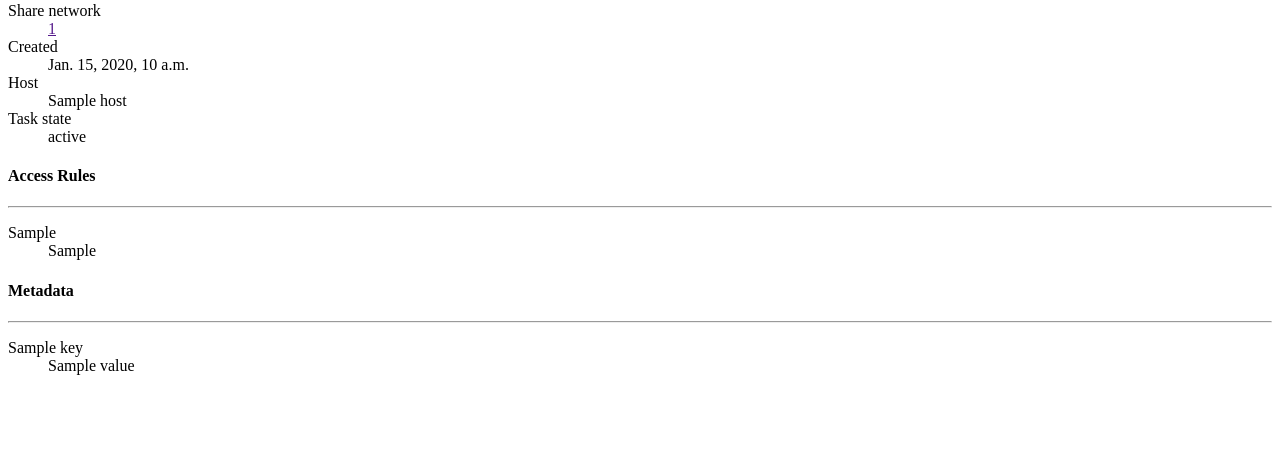
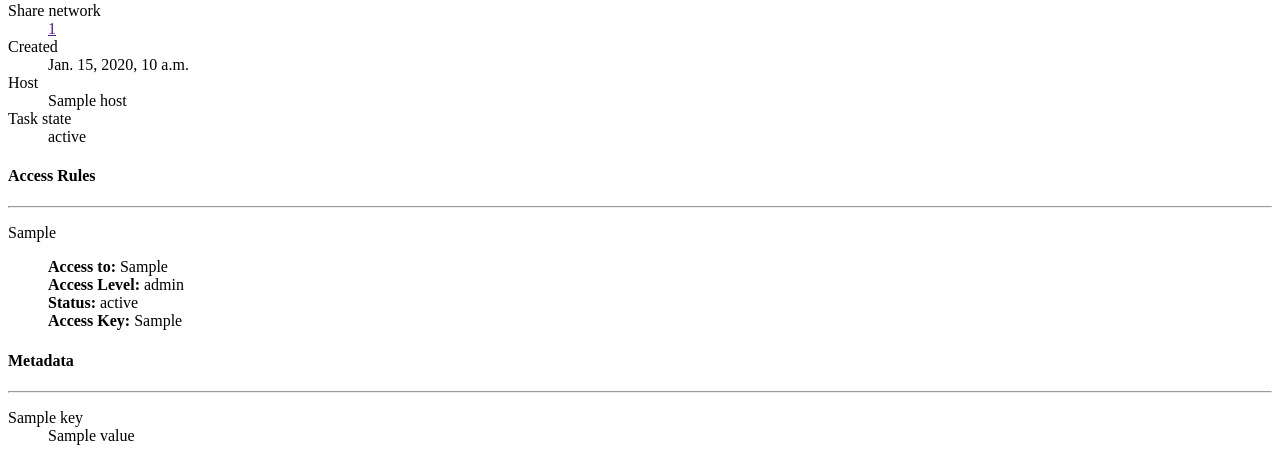
Before and after one commit to openstack/manila-ui, a Django app: template manila_ui/dashboards/project/shares/templates/shares/shares/_detail_overview.html in a window 1280 px wide. Shown: the part 582-1043 px from the top of the page. Before the commit the page ends 957 px from the top, so only its background shows below. Run offline with Django 3.2, Linux system fonts and the light colour scheme; the template is opened without the code that fills it: most values are stand-ins (such as "Sample title", 1, 10 or a date in 2020).

Commit message:
Add access key column to rules table
To align with the functionality offered by the CLI, this patch
adds an "Access Key" column to the rules table.

The access key is also added to the share details overview.

For completeness, also the access level and the state are now
listed in the details overview.

Change-Id: I38516e453e300b4c08a7da5de4acf09d2bdac4d2
Closes-Bug: #1638934

```diff
--- a/manila_ui/dashboards/project/shares/shares/tables.py
+++ b/manila_ui/dashboards/project/shares/shares/tables.py
@@ -281,6 +281,7 @@ class RulesTable(tables.DataTable):
     access_level = tables.Column(
         "access_level", verbose_name=_("Access Level"))
     status = tables.Column("state", verbose_name=_("Status"))
+    access_key = tables.Column("access_key", verbose_name=_("Access Key"))
 
     def get_object_display(self, obj):
         return obj.id
--- a/manila_ui/dashboards/project/shares/templates/shares/shares/_detail_overview.html
+++ b/manila_ui/dashboards/project/shares/templates/shares/shares/_detail_overview.html
@@ -76,7 +76,12 @@
   <dl class="dl-horizontal">
   {% for rule in share.rules %}
     <dt>{{ rule.access_type }}</dt>
-    <dd>{{ rule.access_to }}</dd>
+    <dd><p>
+      <div><b>Access to: </b>{{ rule.access_to }}</div>
+      <div><b>Access Level: </b>{{ rule.access_level }}</div>
+      <div><b>Status: </b>{{ rule.state }}</div>
+      <div><b>Access Key: </b>{{ rule.access_key }}</div>
+    </p></dd>
   {% endfor %}
   </dl>
 </div>
```
Also changed, not shown: manila_ui/tests/dashboards/project/shares/shares/tests.py (+14 -1 lines), manila_ui/tests/dashboards/project/shares/test_data.py (+6 -5 lines).
